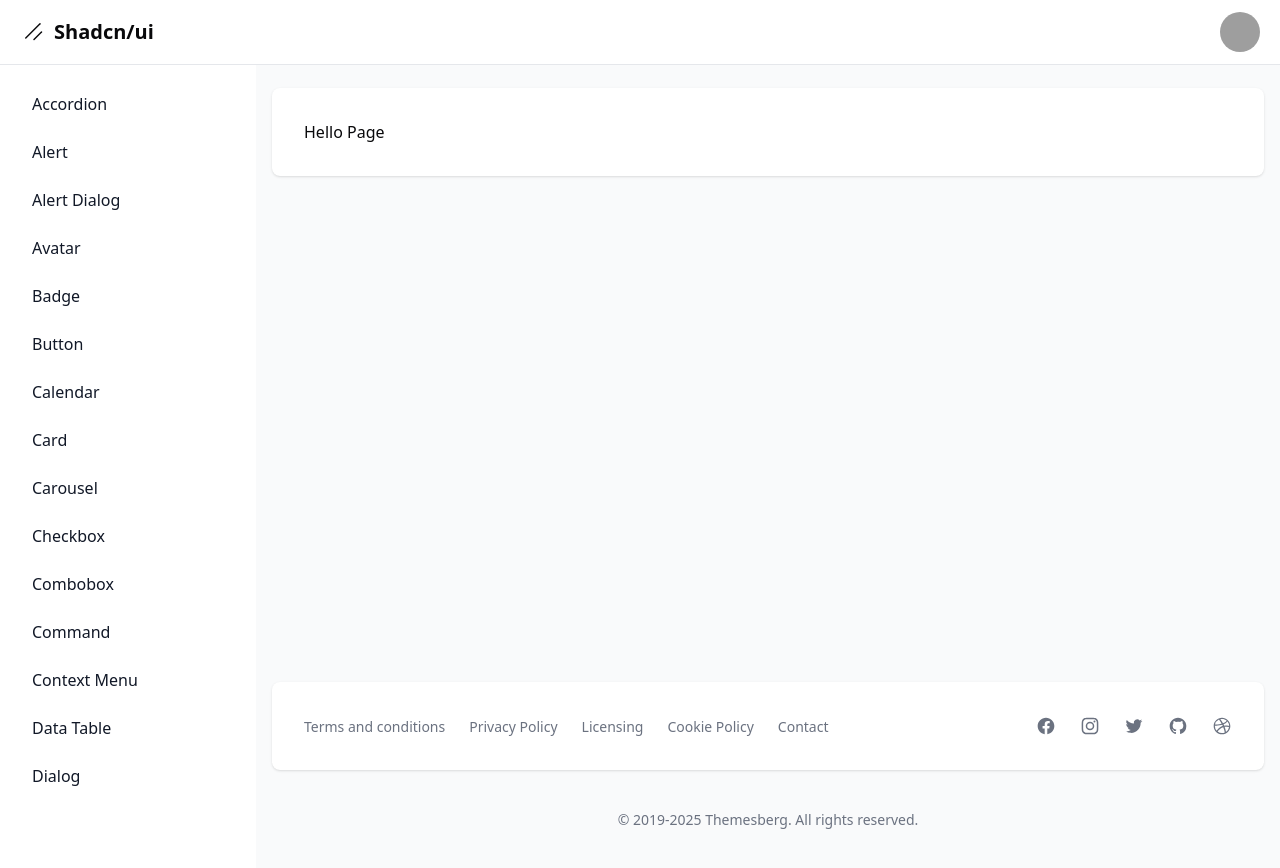
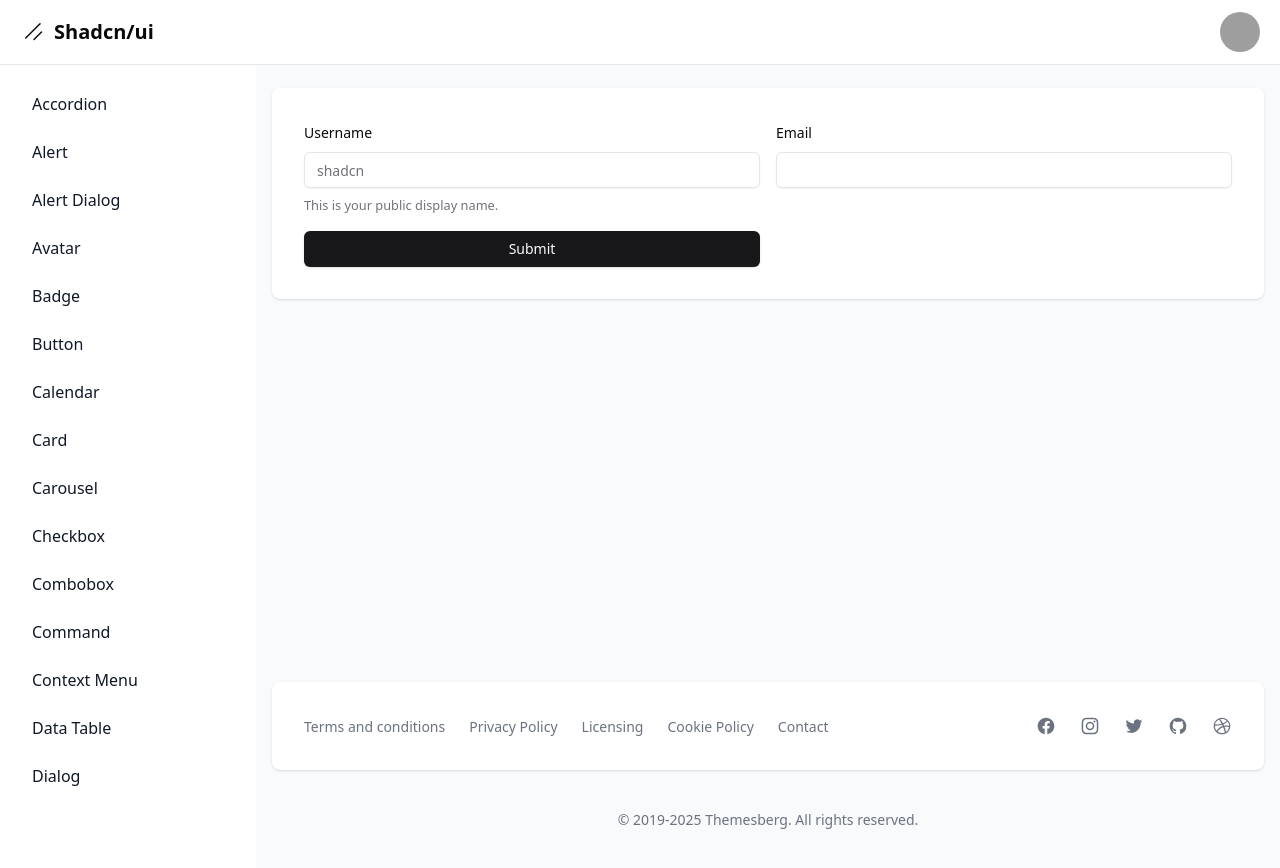
Before and after one commit to michaelrondon27/shadcn-ui, a Next.js app: page /dashboard/form in a window 1280 px wide. Built offline with nearby package versions, Linux system fonts and the light colour scheme; grey boxes are pictures that could not be loaded.

Commit message:
60. Formulario básico

```diff
--- a/package.json
+++ b/package.json
@@ -9,6 +9,7 @@
         "lint": "next lint"
     },
     "dependencies": {
+        "@hookform/resolvers": "^3.10.0",
         "@radix-ui/react-accordion": "^1.2.2",
         "@radix-ui/react-alert-dialog": "^1.1.4",
         "@radix-ui/react-avatar": "^1.1.2",
@@ -41,11 +42,13 @@
         "react": "^18.3.1",
         "react-day-picker": "^8.10.1",
         "react-dom": "^18.3.1",
+        "react-hook-form": "^7.54.2",
         "sonner": "^1.7.1",
         "tailwind-merge": "^2.6.0",
         "tailwindcss-animate": "^1.0.7",
         "unique-names-generator": "^4.7.1",
-        "uuid": "^11.0.4"
+        "uuid": "^11.0.4",
+        "zod": "^3.24.1"
     },
     "devDependencies": {
         "@eslint/eslintrc": "^3",
--- a/src/app/dashboard/form/page.tsx
+++ b/src/app/dashboard/form/page.tsx
@@ -1,7 +1,76 @@
+"use client";
+
+import { zodResolver } from "@hookform/resolvers/zod";
+import { useForm } from "react-hook-form";
+import { z } from "zod";
+
+import { Button } from "@/components/ui/button";
+import { Form, FormControl, FormDescription, FormField, FormItem, FormLabel, FormMessage } from "@/components/ui/form";
+import { Input } from "@/components/ui/input";
+
+const formSchema = z.object({
+    email: z.string().email(),
+    username: z.string().min(2).max(20)
+});
+
 export default function Page() {
+    const form = useForm<z.infer<typeof formSchema>>({
+        defaultValues: {
+            email: "",
+            username: ""
+        },
+        resolver: zodResolver(formSchema)
+    });
+
+    function onSubmit(values: z.infer<typeof formSchema>) {
+        console.log({ values });
+    }
+
     return (
         <div>
-            <h1>Hello Page</h1>
+            <Form { ...form }>
+                <form className="grid grid-cols-2 gap-4" onSubmit={ form.handleSubmit(onSubmit) }>
+                    <FormField
+                        control={ form.control }
+                        name="username"
+                        render={ ({ field }) => (
+                            <FormItem>
+                                <FormLabel>Username</FormLabel>
+
+                                <FormControl>
+                                    <Input placeholder="shadcn" { ...field } />
+                                </FormControl>
+
+                                <FormDescription>
+                                    This is your public display name.
+                                </FormDescription>
+
+                                <FormMessage/>
+                            </FormItem>
+                        ) }
+                    />
+
+                    <FormField
+                        control={ form.control }
+                        name="email"
+                        render={ ({ field }) => (
+                            <FormItem>
+                                <FormLabel>Email</FormLabel>
+
+                                <FormControl>
+                                    <Input type="email" { ...field } />
+                                </FormControl>
+
+                                <FormMessage/>
+                            </FormItem>
+                        ) }
+                    />
+
+                    <Button type="submit">
+                        Submit
+                    </Button>
+                </form>
+            </Form>
         </div>
     );
 }
--- /dev/null
+++ b/src/components/ui/form.tsx
@@ -0,0 +1,178 @@
+"use client"
+
+import * as React from "react"
+import * as LabelPrimitive from "@radix-ui/react-label"
+import { Slot } from "@radix-ui/react-slot"
+import {
+    Controller,
+    ControllerProps,
+    FieldPath,
+    FieldValues,
+    FormProvider,
+    useFormContext,
+} from "react-hook-form"
+
+import { cn } from "@/lib/utils"
+import { Label } from "@/components/ui/label"
+
+const Form = FormProvider
+
+type FormFieldContextValue<
+    TFieldValues extends FieldValues = FieldValues,
+    TName extends FieldPath<TFieldValues> = FieldPath<TFieldValues>
+> = {
+    name: TName
+}
+
+const FormFieldContext = React.createContext<FormFieldContextValue>(
+    {} as FormFieldContextValue
+)
+
+const FormField = <
+    TFieldValues extends FieldValues = FieldValues,
+    TName extends FieldPath<TFieldValues> = FieldPath<TFieldValues>
+>({
+    ...props
+}: ControllerProps<TFieldValues, TName>) => {
+    return (
+        <FormFieldContext.Provider value={{ name: props.name }}>
+            <Controller {...props} />
+        </FormFieldContext.Provider>
+    )
+}
+
+const useFormField = () => {
+    const fieldContext = React.useContext(FormFieldContext)
+    const itemContext = React.useContext(FormItemContext)
+    const { getFieldState, formState } = useFormContext()
+
+    const fieldState = getFieldState(fieldContext.name, formState)
+
+    if (!fieldContext) {
+        throw new Error("useFormField should be used within <FormField>")
+    }
+
+    const { id } = itemContext
+
+    return {
+        id,
+        name: fieldContext.name,
+        formItemId: `${id}-form-item`,
+        formDescriptionId: `${id}-form-item-description`,
+        formMessageId: `${id}-form-item-message`,
+        ...fieldState,
+    }
+}
+
+type FormItemContextValue = {
+    id: string
+}
+
+const FormItemContext = React.createContext<FormItemContextValue>(
+    {} as FormItemContextValue
+)
+
+const FormItem = React.forwardRef<
+    HTMLDivElement,
+    React.HTMLAttributes<HTMLDivElement>
+>(({ className, ...props }, ref) => {
+    const id = React.useId()
+
+    return (
+        <FormItemContext.Provider value={{ id }}>
+            <div ref={ref} className={cn("space-y-2", className)} {...props} />
+        </FormItemContext.Provider>
+    )
+})
+FormItem.displayName = "FormItem"
+
+const FormLabel = React.forwardRef<
+    React.ElementRef<typeof LabelPrimitive.Root>,
+    React.ComponentPropsWithoutRef<typeof LabelPrimitive.Root>
+>(({ className, ...props }, ref) => {
+    const { error, formItemId } = useFormField()
+
+    return (
+        <Label
+            ref={ref}
+            className={cn(error && "text-destructive", className)}
+            htmlFor={formItemId}
+            {...props}
+        />
+    )
+})
+FormLabel.displayName = "FormLabel"
+
+const FormControl = React.forwardRef<
+    React.ElementRef<typeof Slot>,
+    React.ComponentPropsWithoutRef<typeof Slot>
+>(({ ...props }, ref) => {
+    const { error, formItemId, formDescriptionId, formMessageId } = useFormField()
+
+    return (
+        <Slot
+            ref={ref}
+            id={formItemId}
+            aria-describedby={
+                !error
+                ? `${formDescriptionId}`
+                : `${formDescriptionId} ${formMessageId}`
+            }
+            aria-invalid={!!error}
+            {...props}
+        />
+    )
+})
+FormControl.displayName = "FormControl"
+
+const FormDescription = React.forwardRef<
+    HTMLParagraphElement,
+    React.HTMLAttributes<HTMLParagraphElement>
+>(({ className, ...props }, ref) => {
+    const { formDescriptionId } = useFormField()
+
+    return (
+        <p
+            ref={ref}
+            id={formDescriptionId}
+            className={cn("text-[0.8rem] text-muted-foreground", className)}
+            {...props}
+        />
+    )
+})
+FormDescription.displayName = "FormDescription"
+
+const FormMessage = React.forwardRef<
+    HTMLParagraphElement,
+    React.HTMLAttributes<HTMLParagraphElement>
+>(({ className, children, ...props }, ref) => {
+    const { error, formMessageId } = useFormField()
+    const body = error ? String(error?.message) : children
+
+    if (!body) {
+        return null
+    }
+
+    return (
+        <p
+            ref={ref}
+            id={formMessageId}
+            className={cn("text-[0.8rem] font-medium text-destructive", className)}
+            {...props}
+        >
+            {body}
+        </p>
+    )
+})
+FormMessage.displayName = "FormMessage"
+
+export {
+    useFormField,
+    Form,
+    FormItem,
+    FormLabel,
+    FormControl,
+    FormDescription,
+    FormMessage,
+    FormField,
+}
```
Also changed, not shown: 1 other file (tests, documents, lock files or other folders).
